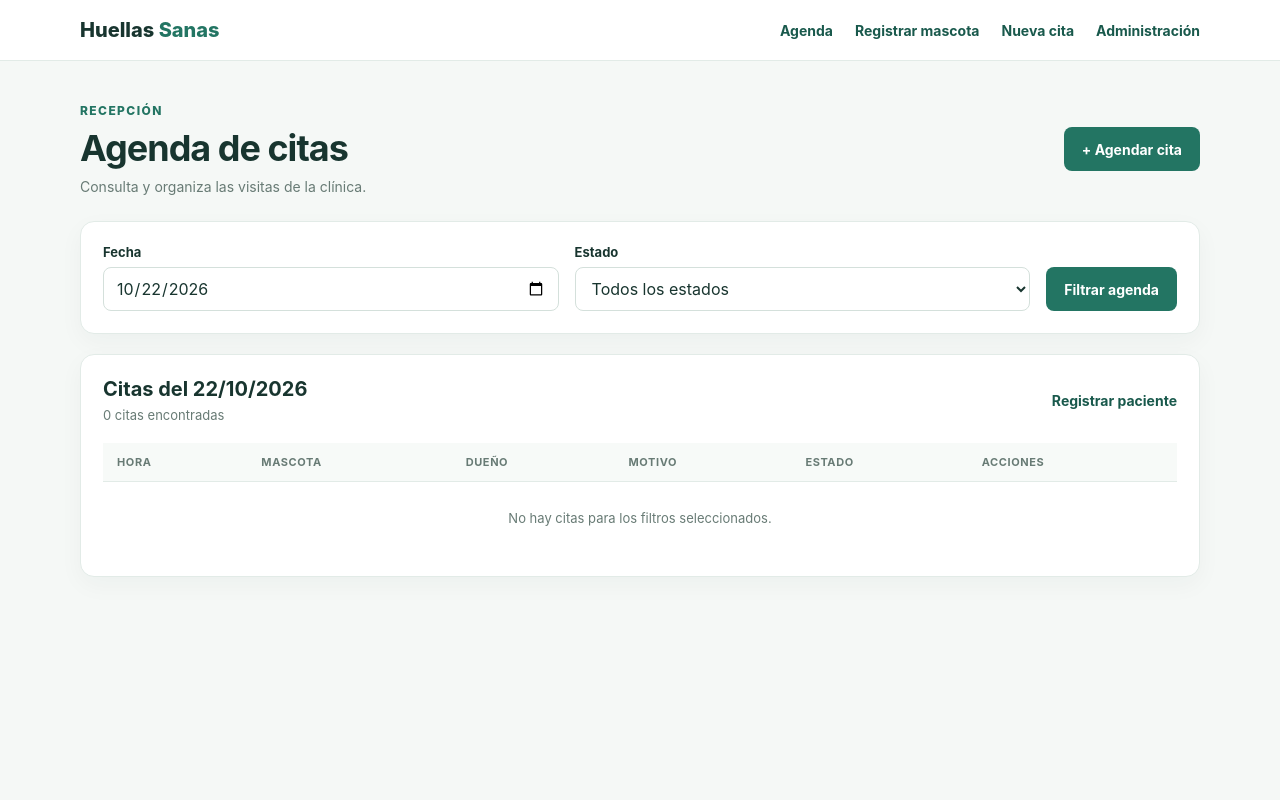
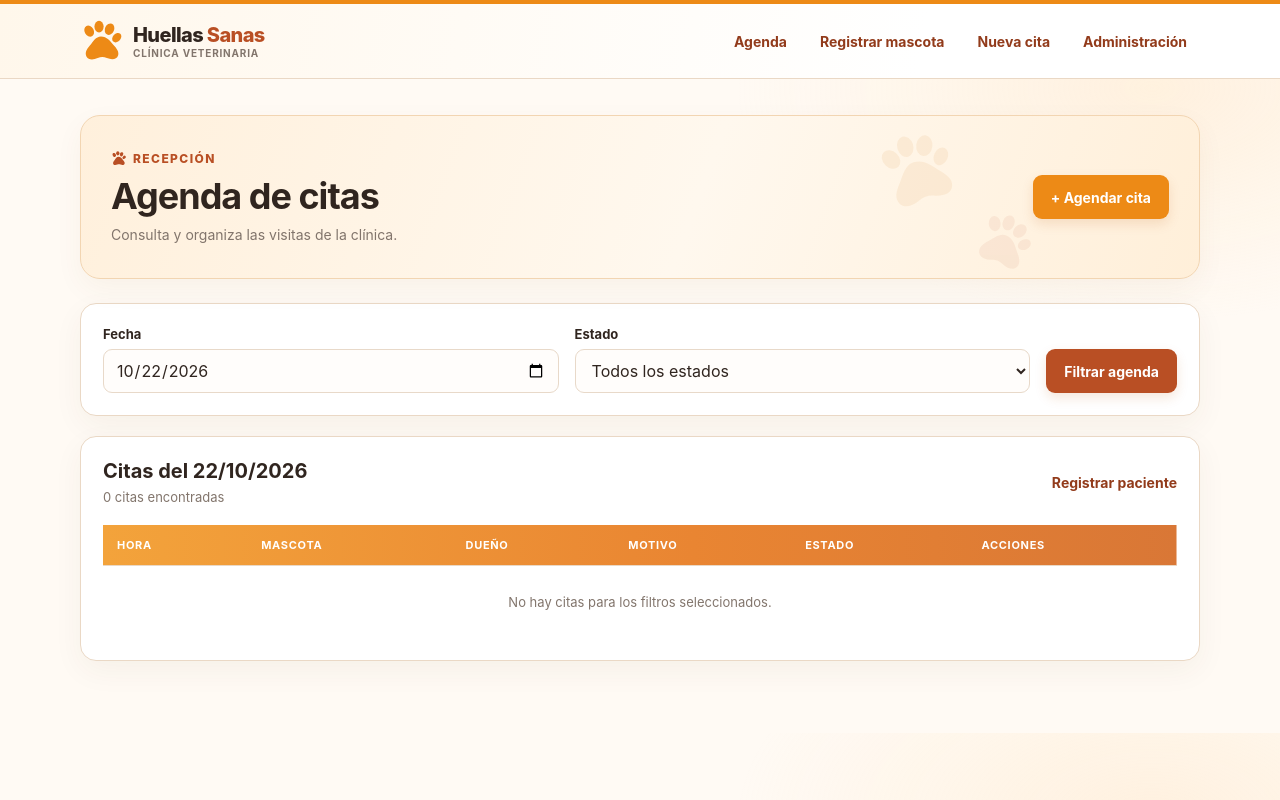
Before and after one commit to panchikis/huellas_sanas, a Django app: page / in a window 1280 px wide. Run offline with Django 5.2, Linux system fonts and the light colour scheme; data comes from the database, SQL or seed files in the repository; both versions use the stored data as it was after the commit.

Commit message:
mejora de diseño

```diff
--- a/veterinaria/static/veterinaria/styles.css
+++ b/veterinaria/static/veterinaria/styles.css
@@ -1,58 +1,76 @@
 :root {
     color-scheme: light;
-    --ink: #18352f;
-    --muted: #687b75;
-    --green: #237563;
-    --green-dark: #19594c;
-    --mint: #eaf5f1;
-    --line: #e2ebe7;
+    --ink: #30251f;
+    --muted: #82756c;
+    --rust: #b94f24;
+    --rust-dark: #923b1b;
+    --orange: #ed8a16;
+    --honey: #e3a91d;
+    --cream: #fff0dc;
+    --line: #ead8c5;
     --surface: #fff;
-    --canvas: #f5f8f6;
+    --canvas: #fffaf4;
     font-family: Inter, ui-sans-serif, system-ui, -apple-system, BlinkMacSystemFont, "Segoe UI", sans-serif;
 }
 
 * { box-sizing: border-box; }
-body { margin: 0; background: var(--canvas); color: var(--ink); }
+body { margin: 0; background: radial-gradient(ellipse at 90% 12%, rgb(255 222 178 / 32%), transparent 26rem), var(--canvas); color: var(--ink); }
 a { color: inherit; }
-.site-header { display: flex; align-items: center; justify-content: space-between; gap: 24px; padding: 18px max(24px, calc((100vw - 1120px) / 2)); background: var(--surface); border-bottom: 1px solid var(--line); }
-.brand { color: var(--ink); font-size: 20px; font-weight: 800; text-decoration: none; }
-.brand span { color: var(--green); }
-nav { display: flex; flex-wrap: wrap; gap: 22px; }
-nav a, .text-link { color: var(--green-dark); font-size: 14px; font-weight: 650; text-decoration: none; }
-nav a:hover, .text-link:hover { text-decoration: underline; }
-.page { width: min(1120px, calc(100% - 40px)); margin: 42px auto 72px; }
+.icon-library { display: none; }
+.site-header { position: relative; z-index: 1; display: flex; align-items: center; justify-content: space-between; gap: 24px; padding: 16px max(24px, calc((100vw - 1120px) / 2)); background: linear-gradient(100deg, #fff7eb, #fff 72%); border-top: 4px solid var(--orange); border-bottom: 1px solid var(--line); }
+.brand { display: inline-flex; align-items: center; gap: 11px; color: var(--ink); text-decoration: none; }
+.brand-mark { display: block; width: 42px; height: 42px; fill: var(--orange); }
+.brand-copy { display: flex; flex-direction: column; gap: 1px; }
+.brand-name { font-size: 20px; font-weight: 850; letter-spacing: -.6px; line-height: 1.1; }
+.brand-name span { color: var(--rust); }
+.brand-caption { color: var(--muted); font-size: 10px; font-weight: 650; letter-spacing: .8px; text-transform: uppercase; }
+nav { display: flex; flex-wrap: wrap; gap: 7px; }
+nav a, .text-link { color: var(--rust-dark); font-size: 14px; font-weight: 650; text-decoration: none; }
+nav a { padding: 10px 13px; border-radius: 999px; }
+nav a:hover, nav a:focus-visible { background: #ffead0; text-decoration: none; }
+.text-link:hover { text-decoration: underline; }
+.page { position: relative; width: min(1120px, calc(100% - 40px)); margin: 36px auto 72px; }
 .page-heading, .section-heading { display: flex; align-items: center; justify-content: space-between; gap: 20px; }
-.page-heading { margin-bottom: 26px; }
+.page-heading { margin-bottom: 24px; }
+.dashboard-heading { position: relative; min-height: 164px; overflow: hidden; padding: 27px 30px; border: 1px solid #f2d5b2; border-radius: 20px; background: linear-gradient(110deg, #fff0dc 0%, #fff8ee 55%, #ffefd9 100%); box-shadow: 0 10px 28px rgb(126 76 28 / 5%); }
+.dashboard-heading > div, .dashboard-heading > .button { z-index: 1; }
+.hero-paw { position: absolute; z-index: 0; width: 74px; height: 74px; fill: #d98526; opacity: .09; pointer-events: none; }
+.hero-paw-one { right: 22%; top: 17px; transform: rotate(-17deg); }
+.hero-paw-two { right: 15%; bottom: 10px; width: 54px; height: 54px; fill: #b94f24; opacity: .07; transform: rotate(22deg); }
 h1, h2, p { margin-top: 0; }
 h1 { margin-bottom: 8px; font-size: clamp(28px, 4vw, 36px); letter-spacing: -1px; }
 h2 { margin-bottom: 6px; font-size: 20px; }
-.eyebrow { margin-bottom: 8px; color: var(--green); font-size: 12px; font-weight: 800; letter-spacing: 1.4px; text-transform: uppercase; }
+.eyebrow { display: flex; align-items: center; gap: 7px; margin-bottom: 8px; color: var(--rust); font-size: 12px; font-weight: 800; letter-spacing: 1.4px; text-transform: uppercase; }
+.eyebrow svg { width: 15px; height: 15px; fill: currentColor; }
 .muted, .subtext { color: var(--muted); }
 .muted { margin-bottom: 0; font-size: 14px; }
-.panel, .form-card { background: var(--surface); border: 1px solid var(--line); border-radius: 14px; box-shadow: 0 8px 24px rgb(24 53 47 / 4%); }
+.panel, .form-card { background: var(--surface); border: 1px solid var(--line); border-radius: 16px; box-shadow: 0 10px 30px rgb(85 54 29 / 5%); }
 .panel { margin-bottom: 20px; padding: 22px; }
 .filters { display: flex; align-items: end; gap: 16px; }
 .filters .field { margin-bottom: 0; }
 .field { display: flex; min-width: 0; flex: 1; flex-direction: column; gap: 7px; margin-bottom: 16px; }
 .field label { color: var(--ink); font-size: 13px; font-weight: 700; }
-input, select, textarea { width: 100%; min-height: 44px; padding: 10px 12px; border: 1px solid #d4e0db; border-radius: 8px; background: #fff; color: var(--ink); font: inherit; }
+input, select, textarea { width: 100%; min-height: 44px; padding: 10px 12px; border: 1px solid #e8d9c9; border-radius: 9px; background: #fffdfb; color: var(--ink); font: inherit; }
 textarea { min-height: 96px; resize: vertical; }
-input:focus, select:focus, textarea:focus { border-color: var(--green); outline: 3px solid rgb(35 117 99 / 13%); }
-.button { display: inline-flex; min-height: 44px; align-items: center; justify-content: center; padding: 0 18px; border: 0; border-radius: 8px; background: var(--green); color: #fff; cursor: pointer; font: inherit; font-size: 14px; font-weight: 700; text-decoration: none; white-space: nowrap; }
-.button:hover { background: var(--green-dark); }
-.filters-submit { flex: 0 0 auto; margin-bottom: 0; }
-.button-secondary { border: 1px solid #cbded6; background: var(--mint); color: var(--green-dark); }
-.button-secondary:hover { background: #dcefe8; }
+input:focus, select:focus, textarea:focus { border-color: var(--orange); outline: 3px solid rgb(237 138 22 / 16%); }
+.button { display: inline-flex; min-height: 44px; align-items: center; justify-content: center; padding: 0 18px; border: 0; border-radius: 9px; background: var(--orange); color: #fff; cursor: pointer; font: inherit; font-size: 14px; font-weight: 750; text-decoration: none; white-space: nowrap; box-shadow: 0 5px 12px rgb(191 92 21 / 15%); transition: background-color .18s ease, transform .18s ease; }
+.button:hover { background: var(--rust); transform: translateY(-1px); }
+.filters-submit { flex: 0 0 auto; margin-bottom: 0; background: var(--rust); }
+.filters-submit:hover { background: var(--rust-dark); }
+.button-secondary { border: 1px solid #f0d2ad; background: var(--cream); color: var(--rust-dark); box-shadow: none; }
+.button-secondary:hover { background: #ffe1b9; }
 .section-heading { margin-bottom: 20px; }
 .section-heading .muted { font-size: 13px; }
 .table-scroll { overflow-x: auto; }
 table { width: 100%; border-collapse: collapse; text-align: left; }
-th { padding: 12px 14px; background: #f7faf8; color: var(--muted); font-size: 11px; letter-spacing: .6px; text-transform: uppercase; }
+thead { background: linear-gradient(90deg, #f3a33b, #e98532 55%, #d97736); }
+th { padding: 13px 14px; background: transparent; color: #fff; font-size: 11px; letter-spacing: .7px; text-transform: uppercase; }
 td { padding: 16px 14px; border-top: 1px solid var(--line); font-size: 13px; vertical-align: middle; }
+.table-panel tbody tr:nth-child(even) { background: #fffaf4; }
 .subtext { display: block; margin-top: 4px; font-size: 12px; }
 .status { display: inline-flex; padding: 6px 9px; border-radius: 20px; font-size: 11px; font-weight: 750; white-space: nowrap; }
 .status-pendiente { background: #fff3d8; color: #87600c; }
-.status-atendida { background: #e4f4ec; color: #24664c; }
+.status-atendida { background: #f8e8cf; color: #8a541b; }
 .status-cancelada { background: #fce9e7; color: #9b3c33; }
 .empty-state { padding: 28px; color: var(--muted); text-align: center; }
 .form-card { width: min(620px, 100%); margin: 0 auto; padding: clamp(22px, 5vw, 38px); }
@@ -60,13 +78,16 @@ td { padding: 16px 14px; border-top: 1px solid var(--line); font-size: 13px; ver
 .form-actions { display: flex; align-items: center; gap: 18px; margin-top: 8px; }
 .error, .form-errors { color: #a33128; font-size: 13px; }
 .messages { margin-bottom: 18px; }
-.message { padding: 13px 16px; border-radius: 8px; background: var(--mint); color: var(--green-dark); font-size: 14px; }
+.message { padding: 13px 16px; border-radius: 8px; background: var(--cream); color: var(--rust-dark); font-size: 14px; }
 
 @media (max-width: 700px) {
     .site-header { align-items: flex-start; flex-direction: column; padding: 16px 20px; }
     nav { gap: 12px 18px; }
     .page { width: min(100% - 28px, 1120px); margin-top: 28px; }
     .page-heading, .section-heading { align-items: flex-start; flex-direction: column; }
+    .dashboard-heading { min-height: 190px; padding: 23px; }
+    .hero-paw-one { right: 6%; top: 10px; }
+    .hero-paw-two { right: 17%; bottom: 8px; }
     .filters { align-items: stretch; flex-direction: column; gap: 0; }
     .filters .field { margin-bottom: 16px; }
     .filters-submit { width: 100%; margin: 0 0 4px; }
--- a/veterinaria/templates/veterinaria/agenda.html
+++ b/veterinaria/templates/veterinaria/agenda.html
@@ -3,9 +3,11 @@
 {% block title %}Agenda diaria | Huellas Sanas{% endblock %}
 
 {% block content %}
-    <section class="page-heading">
+    <section class="page-heading dashboard-heading">
+        <svg class="hero-paw hero-paw-one" aria-hidden="true"><use href="#paw-mark"></use></svg>
+        <svg class="hero-paw hero-paw-two" aria-hidden="true"><use href="#paw-mark"></use></svg>
         <div>
-            <p class="eyebrow">Recepción</p>
+            <p class="eyebrow"><svg aria-hidden="true"><use href="#paw-mark"></use></svg> Recepción</p>
             <h1>Agenda de citas</h1>
             <p class="muted">Consulta y organiza las visitas de la clínica.</p>
         </div>
--- a/veterinaria/templates/veterinaria/base.html
+++ b/veterinaria/templates/veterinaria/base.html
@@ -5,11 +5,26 @@
     <meta charset="utf-8">
     <meta name="viewport" content="width=device-width, initial-scale=1">
     <title>{% block title %}Huellas Sanas{% endblock %}</title>
-    <link rel="stylesheet" href="{% static 'veterinaria/styles.css' %}">
+    <link rel="stylesheet" href="{% static 'veterinaria/styles.css' %}?v=2">
 </head>
 <body>
+    <svg class="icon-library" xmlns="http://www.w3.org/2000/svg" aria-hidden="true">
+        <symbol id="paw-mark" viewBox="0 0 64 64">
+            <ellipse cx="14" cy="17" rx="7" ry="9" transform="rotate(-28 14 17)" />
+            <ellipse cx="29" cy="10" rx="7" ry="9" />
+            <ellipse cx="45" cy="14" rx="7" ry="9" transform="rotate(24 45 14)" />
+            <ellipse cx="56" cy="27" rx="6" ry="8" transform="rotate(42 56 27)" />
+            <path d="M32 25c-8 0-12 8-17 14-5 6-8 11-5 17 3 5 10 5 17 2 5-2 9-2 14 0 8 3 15 2 17-4 2-5-2-11-7-16-5-6-10-13-19-13Z" />
+        </symbol>
+    </svg>
     <header class="site-header">
-        <a class="brand" href="{% url 'veterinaria:agenda' %}">Huellas <span>Sanas</span></a>
+        <a class="brand" href="{% url 'veterinaria:agenda' %}">
+            <svg class="brand-mark" aria-hidden="true"><use href="#paw-mark"></use></svg>
+            <span class="brand-copy">
+                <span class="brand-name">Huellas <span>Sanas</span></span>
+                <span class="brand-caption">Clínica veterinaria</span>
+            </span>
+        </a>
         <nav aria-label="Navegación principal">
             <a href="{% url 'veterinaria:agenda' %}">Agenda</a>
             <a href="{% url 'veterinaria:nueva_mascota' %}">Registrar mascota</a>
```
Also changed, not shown: db.sqlite3.
